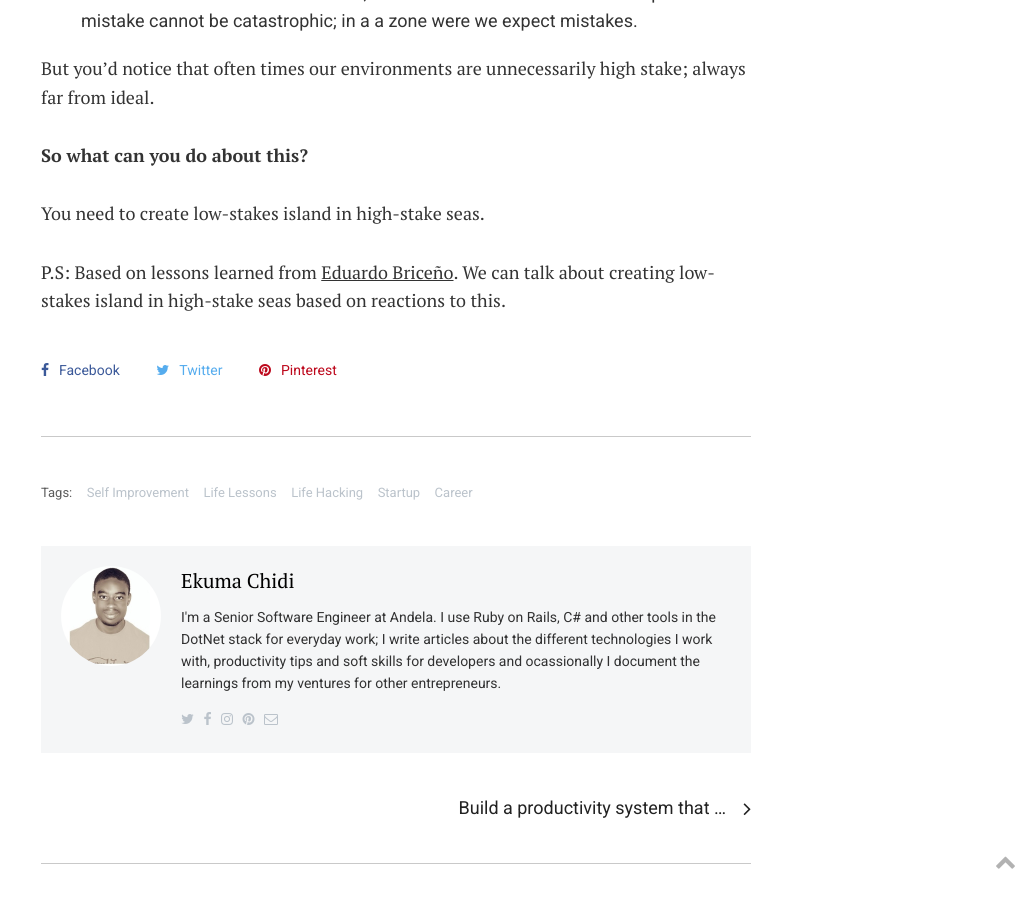
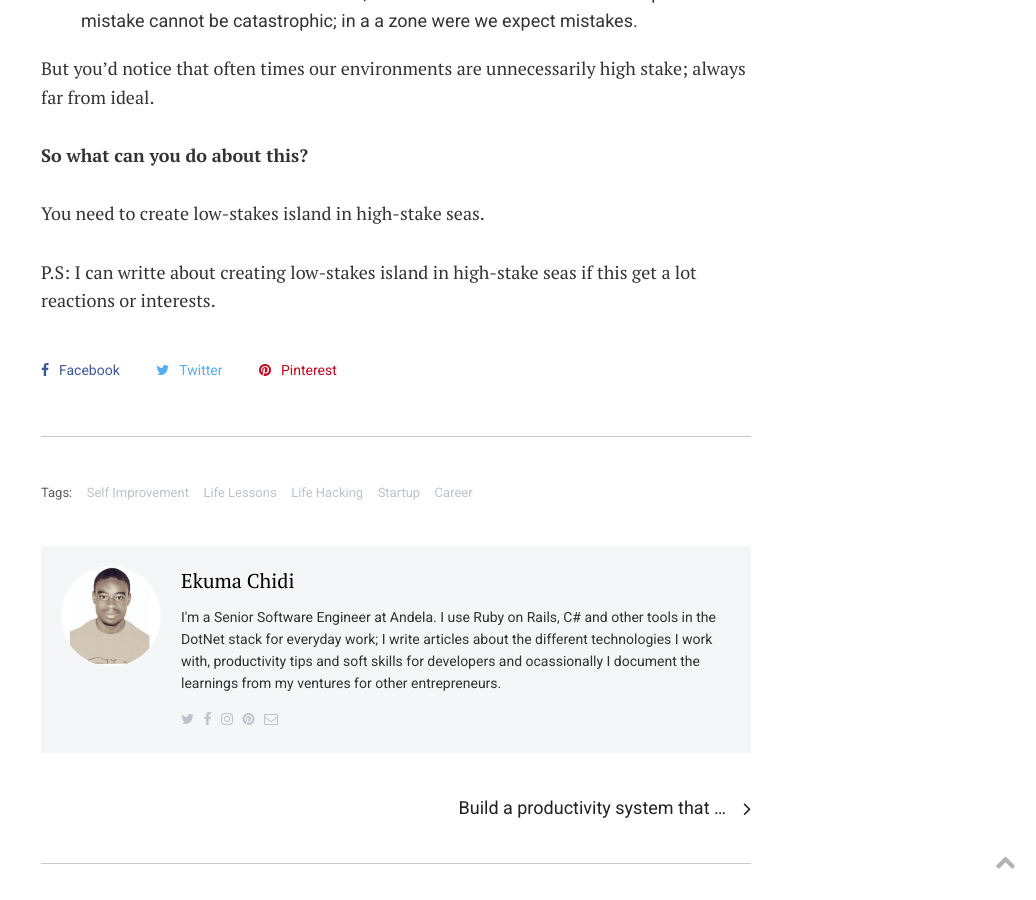
Before and after one commit to ekumachidi/ekumachidi.github.io, a Jekyll site: the page built from _posts/2016-05-16-Self-Development-the-easy-way.markdown, in a window 1280 px wide and 900 px high, scrolled down 1740 px. Shown: the whole window, without its empty margins (244-1280 px from the left). Built offline with Jekyll 4.4.1, drawn with Linux system fonts in a browser that asks for light colours; comment, search, counter and statistics services are not loaded.

Commit message:
Update 2016-05-16-Self-Development-the-easy-way.markdown

```diff
--- a/_posts/2016-05-16-Self-Development-the-easy-way.markdown
+++ b/_posts/2016-05-16-Self-Development-the-easy-way.markdown
@@ -36,4 +36,4 @@ But you’d notice that often times our environments are unnecessarily high stak
 
 You need to create low-stakes island in high-stake seas.
 
-P.S: Based on lessons learned from [Eduardo Briceño](https://medium.com/@ebriceno). We can talk about creating low-stakes island in high-stake seas based on reactions to this.
+P.S: I can writte about creating low-stakes island in high-stake seas if this get a lot reactions or interests.
```
